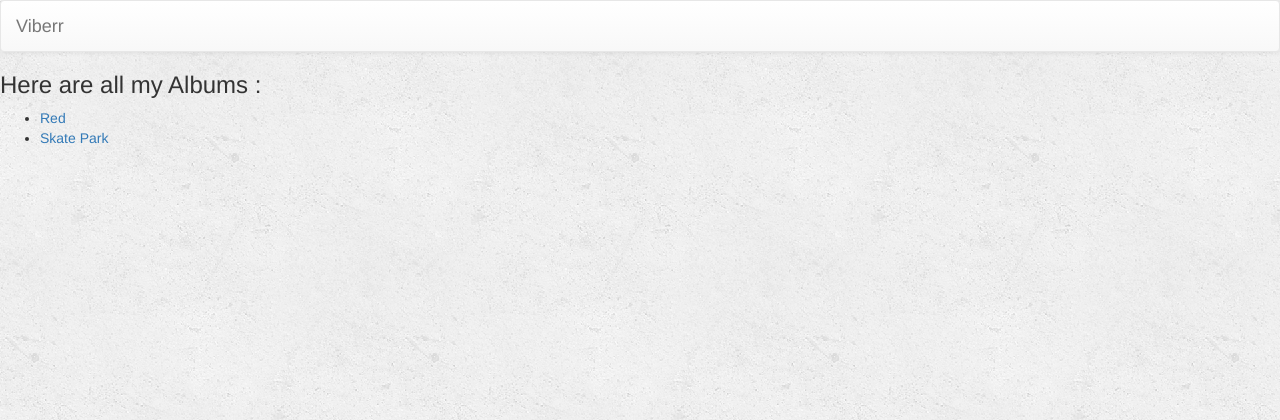
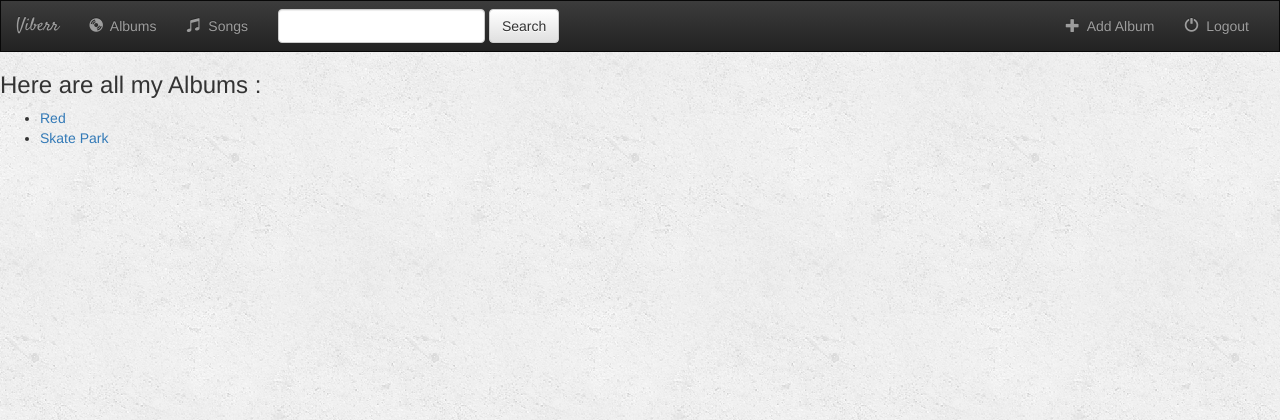
Before and after one commit to Mosaab4/bucky---Django-Tutorials-for-Beginners, a Django app: page /music/ in a window 1280 px wide. Shown: the top 420 px of the page. Run offline with Django 3.2, Linux system fonts and the light colour scheme; data comes from the database, SQL or seed files in the repository; some libraries are stand-ins or nearby versions.

Commit message:
finish the navigation bar

```diff
--- a/website/music/static/music/style.css
+++ b/website/music/static/music/style.css
@@ -1,3 +1,11 @@
 body {
     background: white url("images/background.png")
 }
+
+.navbar {
+    border-radius: 0;
+}
+
+.navbar-brand {
+    font-family: 'Satisfy' ,cursive;
+}
--- a/website/music/templates/music/index.html
+++ b/website/music/templates/music/index.html
@@ -1,17 +1,70 @@
 
 {% load staticfiles %}
 
+<!--**********************************************************************************-->
+<link rel="stylesheet" href="https://maxcdn.bootstrapcdn.com/bootstrap/3.3.7/css/bootstrap.min.css" integrity="sha384-BVYiiSIFeK1dGmJRAkycuHAHRg32OmUcww7on3RYdg4Va+PmSTsz/K68vbdEjh4u" crossorigin="anonymous">
 
-<link rel="stylesheet" href="https://maxcdn.bootstrapcdn.com/bootstrap/3.3.7/css/bootstrap.min.css" integrity="sha384-BVYiiSIFeK1dGmJRAkycuHAHRg32OmUcww7on3RYdg4Va+PmSTsz/K68vbdEjh4u" crossorigin="anonymous">
+<link href="https://fonts.googleapis.com/css?family=Satisfy" rel="stylesheet">
+
 <link rel="stylesheet" href="https://maxcdn.bootstrapcdn.com/bootstrap/3.3.7/css/bootstrap-theme.min.css" integrity="sha384-rHyoN1iRsVXV4nD0JutlnGaslCJuC7uwjduW9SVrLvRYooPp2bWYgmgJQIXwl/Sp" crossorigin="anonymous">
+
 <link rel="stylesheet" type="text/css" href="{% static 'music/style.css' %}"/>
+<!--**********************************************************************************-->
 
+<!--**********************************************************************************-->
+<script src="https://ajax.googleapis.com/ajax/libs/jquery/3.2.1/jquery.min.js"></script>
 
-<nav class="navbar navbar-default">
+<script src="https://maxcdn.bootstrapcdn.com/bootstrap/3.3.7/js/bootstrap.min.js" integrity="sha384-Tc5IQib027qvyjSMfHjOMaLkfuWVxZxUPnCJA7l2mCWNIpG9mGCD8wGNIcPD7Txa" crossorigin="anonymous"></script>
+
+<!--**********************************************************************************-->
+
+<nav class="navbar navbar-inverse">
     <div class="container-fluid">
         <div class="navbar-header">
+            <button type="button" class="navbar-toggle" data-toggle="collapse"  data-target="#topNavBar">
+                <span class="icon-bar"></span>
+                <span class="icon-bar"></span>
+                <span class="icon-bar"></span>
+            </button>
             <a class="navbar-brand" href="{% url 'music:index' %}">Viberr</a>
         </div>
+
+        <div class="collapse navbar-collapse" id="topNavBar">
+
+            <ul class="nav navbar-nav">
+                <li class="">
+                    <a href="{% url 'music:index' %}">
+                        <span class="glyphicon glyphicon-cd" aria-hidden="true"></span>&nbsp; Albums
+                    </a>
+                </li>
+                <li class="">
+                    <a href="#">
+                        <span class="glyphicon glyphicon-music" aria-hidden="true"></span>&nbsp; Songs
+                    </a>
+                </li>
+            </ul>
+
+            <form class="navbar-form navbar-left" role="search" method="get" action="#">
+                <div class="form-group">
+                    <input type="text" class="form-control" name="q" value="">
+                </div>
+                <button type="submit" class="btn btn-default">Search</button>
+            </form>
+
+            <ul class="nav navbar-nav navbar-right">
+                <li class="">
+                    <a href="#">
+                        <span class="glyphicon glyphicon-plus" aria-hidden="true"></span>&nbsp; Add Album
+                    </a>
+                </li>
+                <li class="">
+                    <a href="#">
+                        <span class="glyphicon glyphicon-off" aria-hidden="true"></span>&nbsp; Logout
+                    </a>
+                </li>
+            </ul>
+        </div>
+
     </div>
 </nav>
 
```
